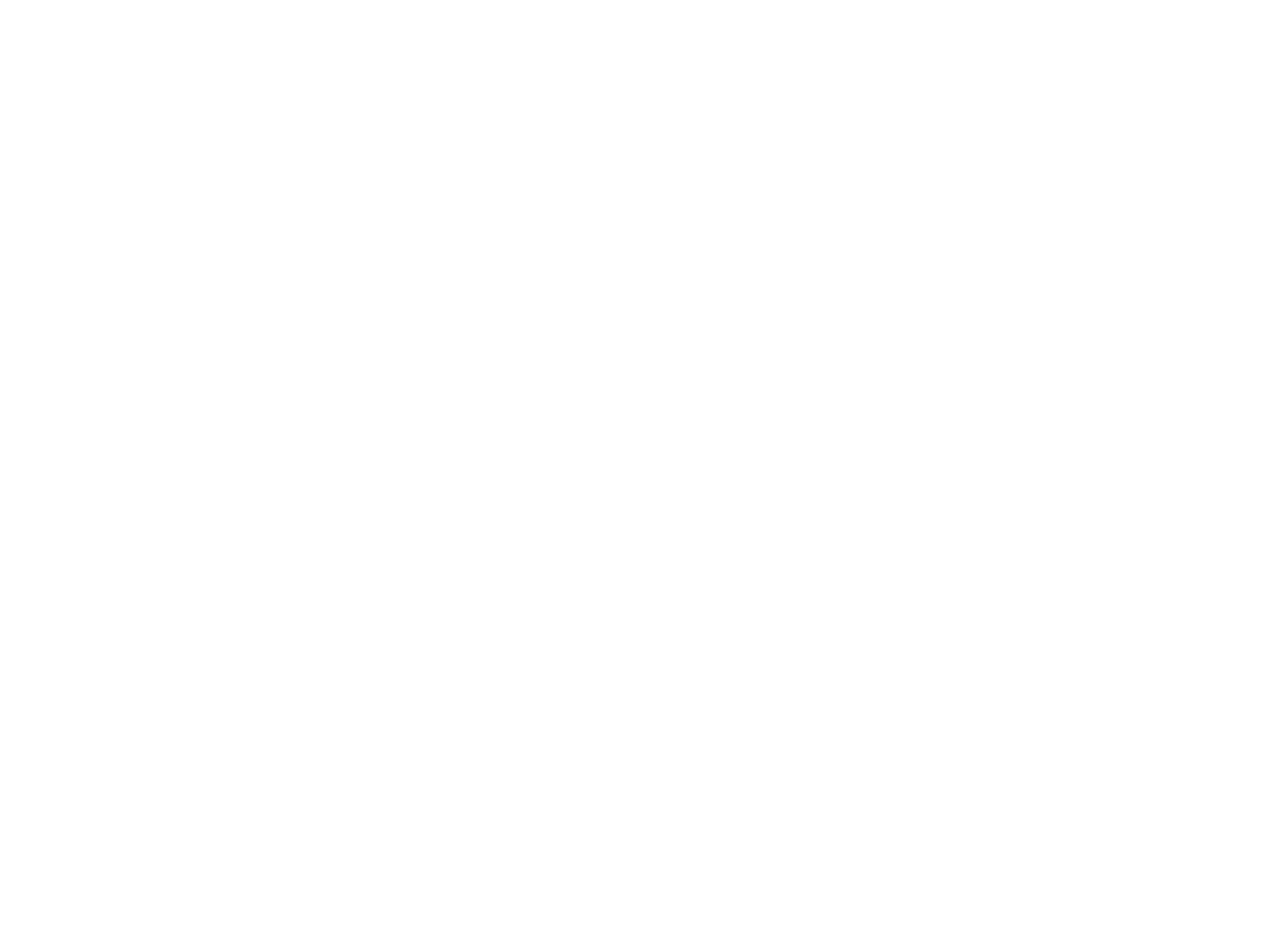
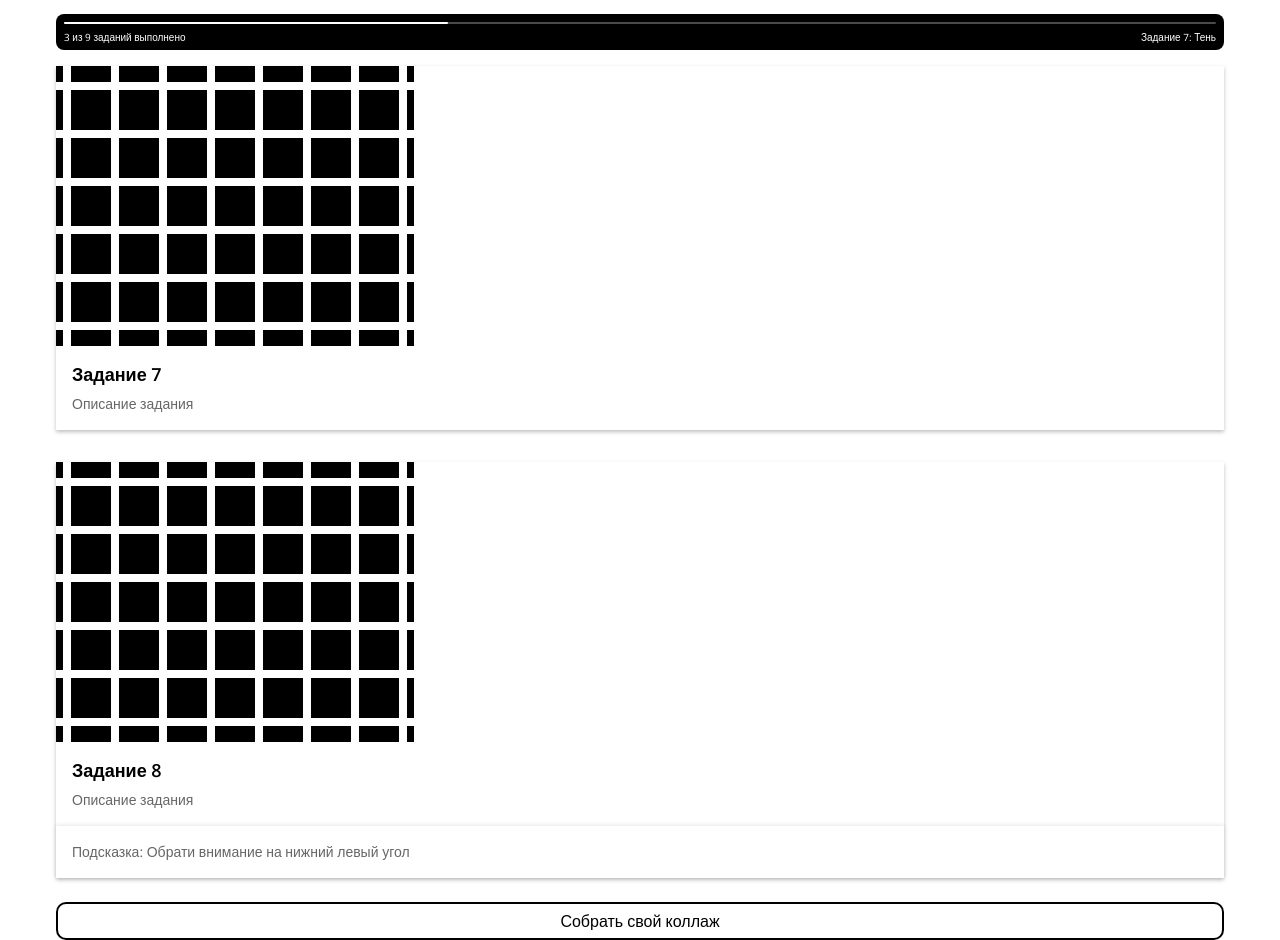
Before and after one commit to wdyw22/mah-photoquest, a Next.js app: page / in a window 1280 px wide. Shown: the part 405-1345 px from the top of the page. Before the commit the page ends 800 px from the top, so only its background shows below. Built offline with nearby package versions, Linux system fonts and the light colour scheme.

Commit message:
feat: complete tasks section with animations

```diff
--- a/src/app/page.js
+++ b/src/app/page.js
@@ -1,12 +1,14 @@
 import Header from "@/components/layout/Header";
 import Hero from "@/components/sections/Hero";
 import './globals.css'
+import TaskSection from "@/components/sections/TasksSection";
 
 export default function Home() {
   return (
     <div>
       <Header />
       <Hero/>
+      <TaskSection/>
     </div>
   );
 }
--- /dev/null
+++ b/src/components/cards/TaskCard.jsx
@@ -0,0 +1,30 @@
+import styles from './TaskCard.module.css'
+import Image from "next/image";
+
+const TaskCard = ({ taskNumber, taskDescription, hint }) => {
+    return (
+        <div className={styles.taskCard}>
+            <button id="taskButton" className={styles.taskButton}>
+                <Image
+                    loading="eager"
+                    src="/images/tasksBG.svg"
+                    alt="Место для фото"
+                    width={358}
+                    height={280}
+                    style={{ pointerEvents: 'none' }}
+                />
+            </button>
+            <div className={styles.taskTitleContainer}>
+                <h1 className={styles.taskTitle}>Задание {taskNumber}</h1>
+                <p className={styles.taskDescription}>{taskDescription}</p>
+            </div>
+            {hint && (
+                <div className={styles.taskHint}>
+                    <p className={styles.taskHintText}>Подсказка: {hint}</p>
+                </div>
+            )}
+        </div>
+     );
+}
+
+export default TaskCard;
--- /dev/null
+++ b/src/components/cards/TaskCard.module.css
@@ -0,0 +1,63 @@
+.taskCard {
+    display: flex;
+    flex-direction: column;
+    box-shadow: 0px 2px 4px 0px rgba(0, 0, 0, 0.25);
+    margin-bottom: 32px;
+}
+
+.taskCard:last-of-type {
+    margin-bottom: 0;
+}
+
+.taskButton {
+    display: block;
+    padding: 0;
+    border: none;
+    background: none;
+    line-height: 0;
+    cursor: pointer;
+    transition: transform 0.1s ease, opacity 0.1s ease;
+    -webkit-tap-highlight-color: transparent;
+    touch-action: manipulation;
+}
+
+.taskButton:active {
+    transform: scale(0.97);
+    opacity: 0.85;
+}
+
+.taskTitleContainer {
+    background-color: var(--color-bg);
+    border-radius: 8px;
+    padding: var(--spacing-3) var(--spacing-3);
+    display: flex;
+    flex-direction: column;
+    row-gap: 8px;
+}
+
+.taskTitle {
+    font-family: 'Open Sans', sans-serif;
+    font-size: var(--text-md);
+    line-height: var(--leading-base);
+    color: var(--color-text-primary);
+    font-weight: 600;
+}
+
+.taskDescription {
+    font-family: 'Open Sans', sans-serif;
+    font-size: var(--text-sm);
+    line-height: var(--leading-sm);
+    color: var(--color-text-muted);
+}
+
+.taskHint {
+    padding: var(--spacing-3);
+    box-shadow: 0px -1px 4px 0px rgba(0, 0, 0, 0.1);
+}
+
+.taskHintText {
+    font-family: 'Open Sans', sans-serif;
+    font-size: var(--text-sm);
+    line-height: var(--leading-sm);
+    color: var(--color-text-muted);
+}
--- a/src/components/layout/Header.jsx
+++ b/src/components/layout/Header.jsx
@@ -7,15 +7,15 @@
     <header className={styles.header}>
       <div className="container">
         <div className={styles.nav}>
-          <button href="#">
+          <a href="#" className={styles.logo}>
               <Image
                   src="/images/logo.svg"
                   alt="Музей Академии Художеств"
                   width={150}
                   height={35}
               />
-          </button>
-          <button>
+          </a>
+          <button type="button">
               <Image
                   src="/images/menu.svg"
                   alt="Меню"
--- a/src/components/sections/Hero.module.css
+++ b/src/components/sections/Hero.module.css
@@ -3,6 +3,7 @@
     display: flex;
     flex-direction: column;
     column-gap: 16px;
+    margin-bottom: 60px;
 }
 
 .accent {
--- /dev/null
+++ b/src/components/sections/TasksSection.jsx
@@ -0,0 +1,32 @@
+import TaskCard from '../cards/TaskCard'
+import styles from './TasksSection.module.css'
+
+const TaskSection = () => {
+    const completed = 3
+    const total = 9
+    const progress = (completed / total) * 100
+    const taskNumber = total - completed + 1
+
+    return (
+        <section className={`${styles.tasks} container`}>
+            <h2 className={styles.tasksTitle}>Твои задания</h2>
+            <div className={styles.tasksBar}>
+                <div className={styles.barTrack}>
+                    <div
+                        className={styles.barFill}
+                        style={{ width: `${progress}%` }}
+                    />
+                </div>
+                <div className={styles.taskInfo}>
+                    <span className={styles.taskProgress}>{completed} из {total} заданий выполнено</span>
+                    <span className={styles.taskTitle}>Задание {taskNumber}: Тень</span>
+                </div>
+            </div>
+            <TaskCard taskNumber={taskNumber} taskDescription="Описание задания" />
+            <TaskCard taskNumber={taskNumber + 1} taskDescription="Описание задания" hint="Обрати внимание на нижний левый угол" />
+            <button className={styles.CollageButton}>Собрать свой коллаж</button>
+        </section>
+    )
+}
+
+export default TaskSection
--- /dev/null
+++ b/src/components/sections/TasksSection.module.css
@@ -0,0 +1,87 @@
+.tasks {
+    display: flex;
+    flex-direction: column;
+}
+
+.tasksTitle {
+    margin-bottom: var(--spacing-3);
+}
+
+.tasksBar {
+    margin-bottom: var(--spacing-3);
+}
+
+.tasksTitle {
+    color: var(--color-text-primary);
+    font-size: var(--text-xl);
+    font-weight: bold;
+    line-height: var(--leading-xl);
+}
+
+.tasksBar {
+    background-color: var(--color-text-primary);
+    border-radius: 8px;
+    width: 100%;
+    padding: var(--spacing-2);
+    display: flex;
+    flex-direction: column;
+    gap: var(--spacing-2);
+}
+
+.CollageButton {
+    margin-top: 24px;
+}
+
+.barTrack {
+    height: 2px;
+    background-color: #4a4a4a;
+    border-radius: 10px;
+    width: 100%;
+}
+
+.barFill {
+    height: 2px;
+    background-color: var(--color-bg);
+    border-radius: 10px;
+    transition: width 0.3s ease;
+}
+
+.taskInfo {
+    display: flex;
+    justify-content: space-between;
+    color: var(--color-bg);
+}
+
+.taskProgress {
+    font-family: 'Open Sans', sans-serif;
+    font-size: 10px;
+    line-height: 10px;
+    color: var(--color-bg);
+}
+
+.taskTitle {
+    font-family: 'Open Sans', sans-serif;
+    font-size: 10px;
+    line-height: 10px;
+    color: var(--color-bg);
+}
+
+.CollageButton {
+    font-family: 'Open Sans', sans-serif;
+    font-size: var(--text-base);
+    line-height: var(--leading-xs);
+    color: var(--color-text-primary);
+    border: solid black 2px;
+    border-radius: 10px;
+    padding: 9px 18px;
+    cursor: pointer;
+    background: none;
+    transition: background-color 0.2s ease, color 0.2s ease;
+    -webkit-tap-highlight-color: transparent;
+    touch-action: manipulation;
+}
+
+.CollageButton:active {
+    background-color: var(--color-text-primary);
+    color: var(--color-bg);
+}
```
Also changed, not shown: public/images/tasksBG.svg (added).
